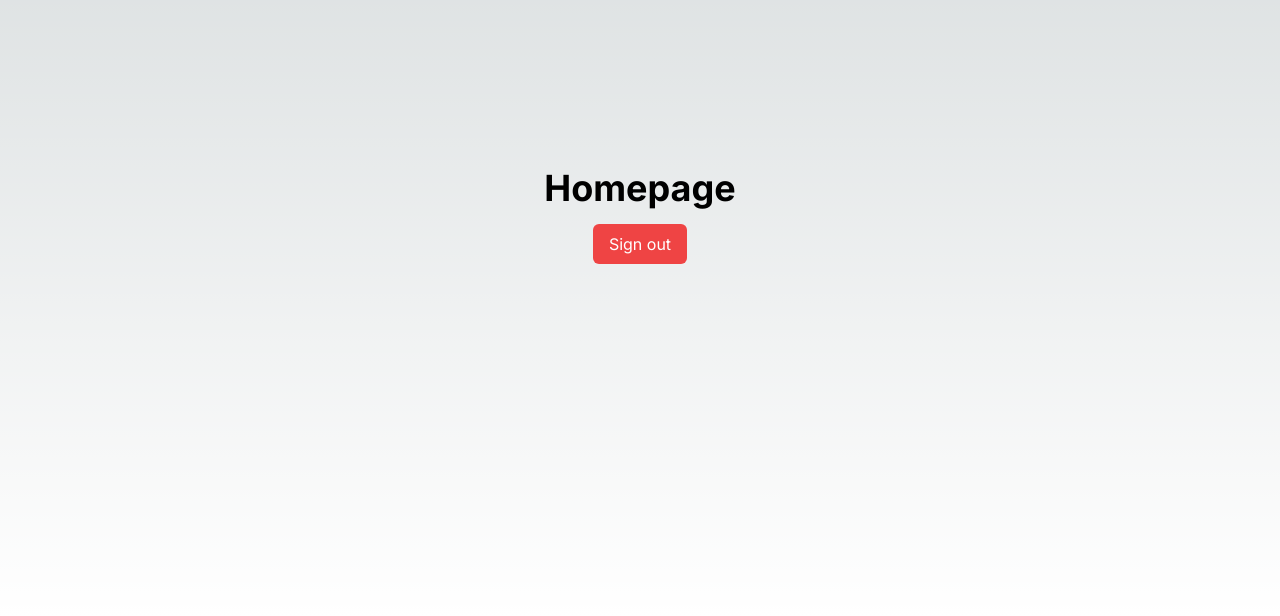
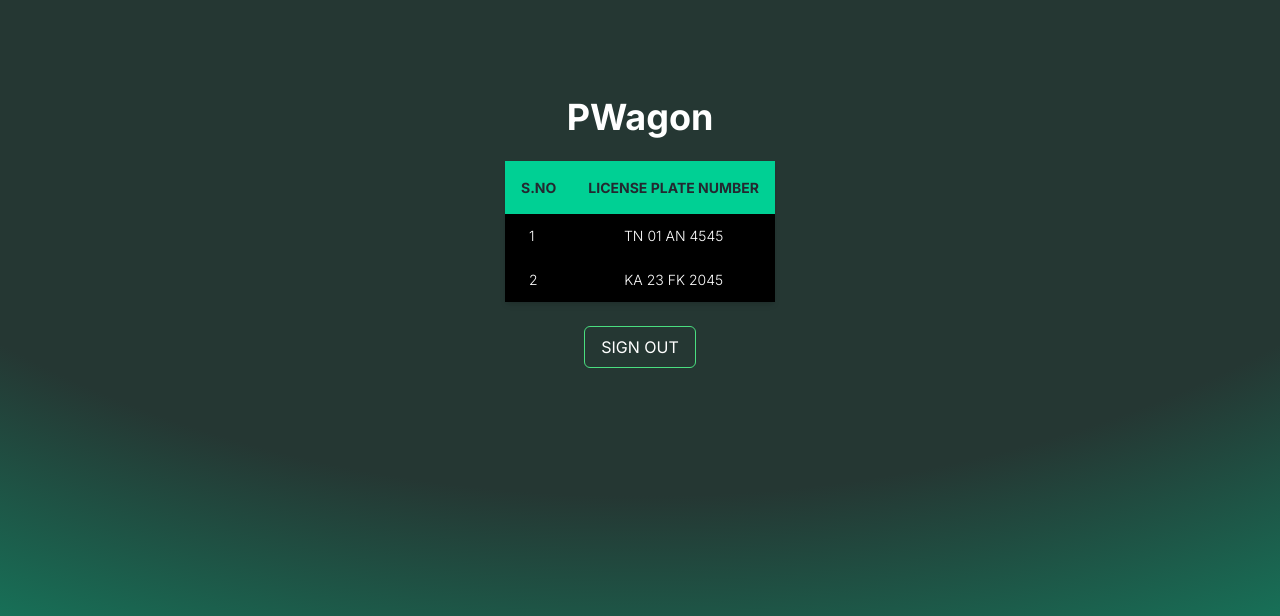
Before and after one commit to P-Wagon/p-wagon-frontend, a Next.js app: page /homepage in a window 1280 px wide. Shown: the part 184-800 px from the top of the page. Built offline with nearby package versions, Linux system fonts and the light colour scheme; no server answers.

Commit message:
feat: styling and table

```diff
--- a/package.json
+++ b/package.json
@@ -18,6 +18,7 @@
     "postcss": "8.4.35",
     "react": "18.2.0",
     "react-dom": "18.2.0",
+    "tailwind-scrollbar": "^3.1.0",
     "tailwindcss": "3.4.1",
     "typescript": "5.4.2"
   }
--- a/src/app/globals.css
+++ b/src/app/globals.css
@@ -2,26 +2,21 @@
 @tailwind components;
 @tailwind utilities;
 
-:root {
-  --foreground-rgb: 0, 0, 0;
-  --background-start-rgb: 214, 219, 220;
-  --background-end-rgb: 255, 255, 255;
+@layer components {
+
 }
 
-@media (prefers-color-scheme: dark) {
-  :root {
-    --foreground-rgb: 255, 255, 255;
-    --background-start-rgb: 0, 0, 0;
-    --background-end-rgb: 0, 0, 0;
-  }
+@font-face {
+  font-family: 'ActionIs';
+  src: url('/fonts/action-is.regular.ttf') format('truetype');
 }
 
+
+.pwagon-font {
+  font-family: 'ActionIs', sans-serif !important;
+}
+
+/*
 body {
-  color: rgb(var(--foreground-rgb));
-  background: linear-gradient(
-      to bottom,
-      transparent,
-      rgb(var(--background-end-rgb))
-    )
-    rgb(var(--background-start-rgb));
-}
+  font-family: 'Oxanium', sans-serif;
+} */
--- a/src/app/homepage/page.tsx
+++ b/src/app/homepage/page.tsx
@@ -1,7 +1,6 @@
-"use client"
 import { useState, useEffect } from "react";
 import { signOut } from "firebase/auth";
-import auth from '../firebase/config';
+import auth from "../firebase/config";
 
 const Homepage = () => {
   const [user, setUser] = useState<any | null>(null);
@@ -21,20 +20,50 @@ const Homepage = () => {
 
   return (
     <>
-        <div className="flex items-center justify-center h-screen">
-            <div className="flex flex-col items-center">
-            <h1 className="text-4xl font-bold">Homepage</h1>
-            <div className="mt-4">
+      <div className="flex flex-col h-screen items-center justify-center [background:radial-gradient(150%_150%_at_50%_10%,#253733_50%,#00D094_100%)]">
+        <h1 className="text-4xl font-bold text-white mt-8 items-center">
+          PWagon
+        </h1>{" "}
+
+        <div className="bg-white shadow-md rounded my-6 items-center justify-center">
+          <table className="min-w-max w-full table-auto">
+            <thead>
+              <tr className="bg-[#00D094] text-[#242830] uppercase text-sm leading-normal">
+                <th className="p-4 text-center font-bold">S.NO</th>
+                {/* <th className="py-3 px-6 text-left">Crime Description</th> */}
+                <th className="p-4 text-center font-bold">License Plate Number</th>
+                {/* <th className="py-3 px-6 text-center">Other Features</th> */}
+              </tr>
+            </thead>
+            <tbody className="bg-black text-white text-sm font-light">
+              <tr className="items-center justify-center">
+                <td className="py-3 px-6 text-left whitespace-nowrap">1</td>
+                {/* <td className="py-3 px-6 text-left whitespace-nowrap">John Doe</td> */}
+                <td className="py-3 px-6 text-center">TN 01 AN 4545</td>
+                {/* <td className="py-3 px-6 text-center">john@example.com</td> */}
+              </tr>
+              <tr className="items-center justify-center">
+                <td className="py-3 px-6 text-left whitespace-nowrap">2</td>
+                {/* <td className="py-3 px-6 text-left whitespace-nowrap">Jane Smith</td> */}
+                <td className="py-3 px-6 text-center">KA 23 FK 2045</td>
+                {/* <td className="py-3 px-6 text-center">jane@example.com</td> */}
+              </tr>
+            </tbody>
+          </table>
+        </div>
+
+        <div className="flex flex-col">
           <button
             onClick={logOut}
-                className="px-4 py-2 bg-red-500 text-white rounded-md"
+            className="px-4 py-2 bg-transparent border border-green-400 text-white rounded-md"
           >
-                Sign out
+            SIGN OUT
           </button>
         </div>
-            </div>
+
       </div>
     </>
   );
-}
+};
+
 export default Homepage;
--- a/src/app/layout.tsx
+++ b/src/app/layout.tsx
@@ -4,8 +4,8 @@ import { Inter } from 'next/font/google'
 const inter = Inter({ subsets: ['latin'] })
 
 export const metadata = {
-  title: 'Create Next App',
-  description: 'Generated by create next app',
+  title: 'PWagon',
+  description: '',
 }
 
 export default function RootLayout({
--- a/src/app/page.tsx
+++ b/src/app/page.tsx
@@ -1,6 +1,6 @@
 "use client";
 import { useState, useEffect } from "react";
-import auth from './firebase/config';
+import auth from "./firebase/config";
 import { useRouter } from "next/navigation";
 import { signInWithPopup, GoogleAuthProvider } from "firebase/auth";
 import Homepage from "./homepage/page";
@@ -35,25 +35,25 @@ const Home = () => {
   return (
     <>
       {isLoading ? (
-        <div className="loading-screen">
+        <div className="h-screen flex items-center justify-center [background:radial-gradient(150%_150%_at_50%_10%,#000_40%,#253733_100%)]">
           <p>Loading...</p>
         </div>
-      ) : (
-        user ? (
+      ) : user ? (
         <Homepage />
       ) : (
-          <div className="flex flex-col items-center justify-center h-screen">
-            <h1 className="text-4xl font-bold">Welcome to Firebase Auth</h1>
+        <div className="flex flex-col items-center justify-center h-screen [background:radial-gradient(150%_150%_at_50%_10%,#253733_50%,#00D094_100%)]">
+          <h1 className="text-4xl font-bold text-white pwagon-font">
+            PWagon
+          </h1>
           <div className="mt-4">
             <button
               onClick={signInWithGoogle}
-                className="px-4 py-2 bg-blue-500 text-white rounded-md"
+              className="px-4 py-2 bg-transparent border-2 border-[#00D094] text-white rounded-md"
             >
-                Sign in with Google
+              SIGN IN
             </button>
           </div>
         </div>
-        )
       )}
     </>
   );
--- a/tailwind.config.js
+++ b/tailwind.config.js
@@ -1,18 +1,12 @@
 /** @type {import('tailwindcss').Config} */
 module.exports = {
   content: [
-    './src/pages/**/*.{js,ts,jsx,tsx,mdx}',
-    './src/components/**/*.{js,ts,jsx,tsx,mdx}',
-    './src/app/**/*.{js,ts,jsx,tsx,mdx}',
+    "./src/pages/**/*.{js,ts,jsx,tsx,mdx}",
+    "./src/components/**/*.{js,ts,jsx,tsx,mdx}",
+    "./src/app/**/*.{js,ts,jsx,tsx,mdx}",
   ],
   theme: {
-    extend: {
-      backgroundImage: {
-        'gradient-radial': 'radial-gradient(var(--tw-gradient-stops))',
-        'gradient-conic':
-          'conic-gradient(from 180deg at 50% 50%, var(--tw-gradient-stops))',
-      },
-    },
+    extend: {},
   },
-  plugins: [],
-}
+  plugins: [require("tailwind-scrollbar")],
+};
```
Also changed, not shown: fonts/action-is.regular.ttf (added), 1 other file (tests, documents, lock files or other folders). Lines whose indentation alone changed are shown as unchanged.
